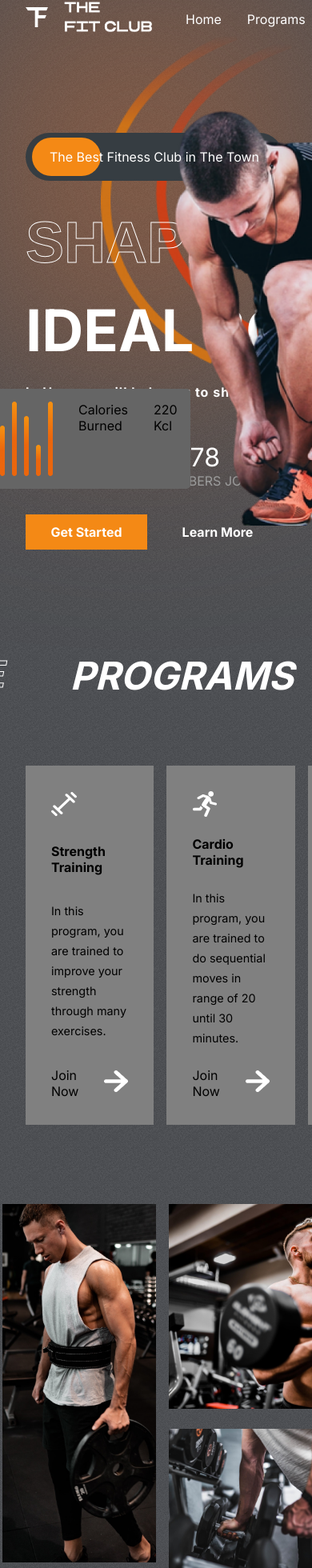
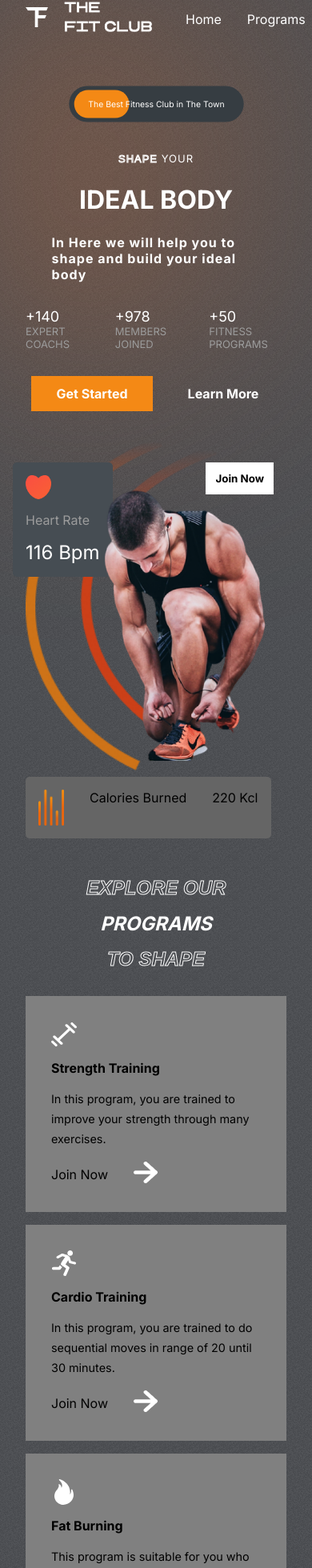
Before and after one commit to Uday3697/The-Fit-Club, a React (Create React App) app: page / in a window 390 px wide. Shown: the part 26-1986 px from the top of the page at 80% size. Built offline with nearby package versions, Linux system fonts and the light colour scheme.

Commit message:
responsivve

```diff
--- a/src/Components/Footer/Footer.css
+++ b/src/Components/Footer/Footer.css
@@ -2,7 +2,7 @@
     position: relative;
 }
 .Footer-container>hr{
-    border: 1rem solid var(--lightgray);
+    border: .5rem solid var(--lightgray);
 }
 .footer{
     padding: 1rem 2rem;
--- a/src/Components/Hero/Hero.css
+++ b/src/Components/Hero/Hero.css
@@ -156,3 +156,71 @@
   height: 30rem;
   left: 0;
 }
+@media screen and (max-width: 768px) {
+    .hero{
+        flex-direction: column;
+
+    }
+    .hero-blur{
+        width: 14rem;
+    }
+    .the-best-ad{
+        margin-top: 0;
+        font-size: small;
+        align-self: center;
+        transform: scale(0.8);
+    }
+    .hero-text{
+        font-size: xx-large;
+        align-items: center;
+        justify-content: center;
+    }
+    .hero-buttons{
+        justify-content: center;
+    }
+    .hero-text>div:nth-last-of-type(3){
+        font-size: small;
+        font-weight: 200;
+        letter-spacing: 1px;
+        text-align: center;
+
+    }
+    .figures>div>span:nth-of-type(1){
+        font-size: large;
+    }
+    .figures>div>span:nth-of-type(2){
+        font-size: small;
+    }
+    .right-h{
+        position: relative;
+        background:none;
+    }
+    .heart-rate{
+        left: 1rem;
+        top: 2rem;
+    }
+    .calories{
+       position: relative;
+       top: 5rem;
+       left: 2rem;
+    }
+    .calories>img{
+        width: 2rem;
+    }
+    .calories>div>:nth-child(2){
+        color: white;
+        font-size: 1rem;
+    }
+    .hero-image{
+        position: relative;
+        width: 15rem;
+        left: 7rem;
+        top: 4rem;
+        align-self: center;
+    }
+    .hero-image-back{
+        width: 15rem;
+        left: 2rem;
+        top: 0;
+    }
+}
--- a/src/Components/Hero/Hero.jsx
+++ b/src/Components/Hero/Hero.jsx
@@ -10,7 +10,8 @@
 import { type } from "@testing-library/user-event/dist/type";
 
 const Hero = () => {
-  const transition={type:'spring',duration:'3'}
+  const transition = { type: 'spring', duration: '3' }
+  const mobile = window.innerWidth <= 768 ?true: false;
   return (
     <div className="hero">
       <div className="blur hero-blur"> </div>
@@ -18,7 +19,7 @@
         <Header />
         <div className="the-best-ad">
           <motion.div
-            initial={{ left: '238px' }}
+            initial={{ left: mobile ?"170px":'238px' }}
             whileInView={{ left: '8px' }}
             transition={{...transition,type:"tween"}}
           >
--- a/src/Components/Join/Join.css
+++ b/src/Components/Join/Join.css
@@ -1,5 +1,5 @@
-.Join{
-    display: flex;padding: 0 2rem;
+.join{
+    display: flex;padding:  2rem;
     gap:10rem;
 }
 .left-j{
@@ -44,3 +44,18 @@
     background-color: var(--orange);
     color: white;
 }
+@media screen and (max-width) {
+    .join{
+        flex-direction: column;
+        gap: 1rem;
+
+    }
+    .left-j{
+        font-size: x-large;
+        flex-direction: column;
+    }
+    .right-j{
+        padding: 2rem;
+
+    }
+}
--- a/src/Components/Join/Join.jsx
+++ b/src/Components/Join/Join.jsx
@@ -18,7 +18,7 @@
       };
 
   return (
-    <div className="Join" id='join-us'>
+    <div className="join">
         <div className="left-j">
             <hr/>
             <div>
--- a/src/Components/Plans/Plans.css
+++ b/src/Components/Plans/Plans.css
@@ -69,3 +69,11 @@
 .plans>:nth-child(2)>button{
     color: orange;
 }
+@media screen and(max-width:768px) {
+    .plans{
+        flex-direction: column;
+    }
+    .plans>:nth-child(2){
+        transform: none;
+    }
+}
--- a/src/Components/Programs/Programs.css
+++ b/src/Components/Programs/Programs.css
@@ -47,3 +47,16 @@
     background:var(--planCard) ;
     cursor: pointer;
  }
+ @media screen and (max-width:768px) {
+   .programs-header{
+      flex-direction: column;
+      gap: 1rem;
+      font-size: x-large;
+      align-items: center;
+      margin-top: 2rem;
+
+   }
+   .program-categories{
+      flex-direction: column;
+   }
+ }
--- a/src/Components/Reasons/Reasons.css
+++ b/src/Components/Reasons/Reasons.css
@@ -1,5 +1,5 @@
 .Reasons{
-    padding: 0.2rem;
+    padding: 0 2rem;
     display: flex;
     gap: 2rem;
 }
@@ -68,3 +68,28 @@
 .partners>img{
     width: 2.5rem;
 }
+ @media screen and (max-width:768px){
+    .Reasons{
+        flex-direction: column;
+    }
+    .left-r{
+        grid-auto-rows: auto;
+        overflow: hidden;
+    }
+    .left-r>:nth-child(1){
+        width: 7rem;
+        height: 17rem;
+    }
+    .left-r>:nth-child(2){
+        width: 15rem;
+        height: 10rem;
+    }
+    .left-r>:nth-child(3){
+        width: 7rem;
+    }
+ .left-r>:nth-child(3) {
+     width: 7rem;
+     height: 6rem;
+ }
+
+ }
--- a/src/Components/Testimonials/Testimonials.css
+++ b/src/Components/Testimonials/Testimonials.css
@@ -64,3 +64,32 @@
     width: 1.5rem;
     cursor: pointer;
 }
+@media screen and (max-width) {
+    .Testimonials{
+        flex-direction: column;
+    }
+    .left-t>:nth-child(2),.left-t>:nth-child(3){
+        font-size: xx-large;
+    }
+    .right-t{
+        display: flex;
+        flex-direction: column;
+        align-items: center;
+        justify-content: center;
+        gap: 2rem;
+    }
+    .right-t>div{
+        position: relative;
+        display: none;
+    }
+    .right-t>img{
+        top: 0;right: 0;
+        position: relative;
+        align-self: center;
+    }
+    .right-t>:last-child{
+        display: block;
+        bottom: 0;left: 0;
+    }
+
+}
```
